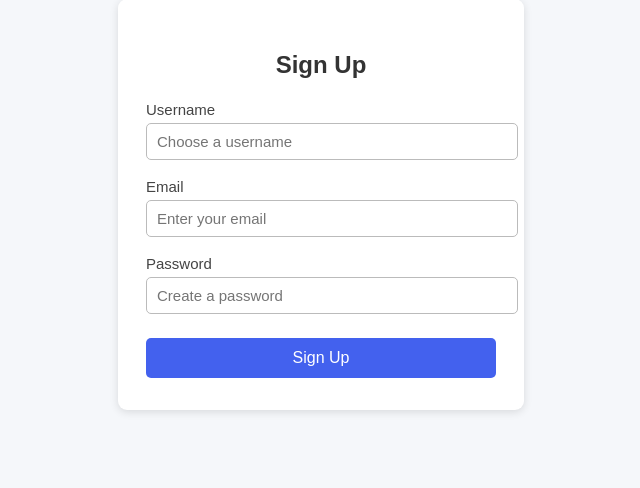
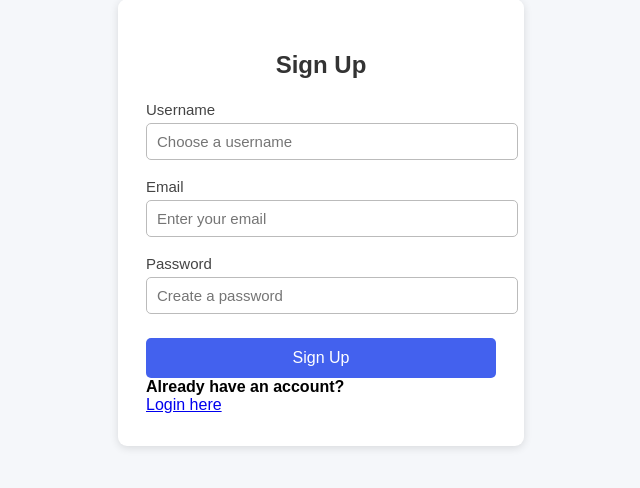
Before and after one commit to Sasank-5716/Django-Projects, a Django app: template todo/todo/templates/signup.html in a window 1280 px wide. Shown: the part 81-569 px from the top of the page, without its empty margins (319-959 px from the left). Run offline with Django 5.2, Linux system fonts and the light colour scheme; the template is opened without the code that fills it, so the values that code supplies are empty.

Commit message:
Add views and update urls.py

```diff
--- a/todo/todo/templates/signup.html
+++ b/todo/todo/templates/signup.html
@@ -73,6 +73,11 @@
       </div>
       <button class="btn" type="submit">Sign Up</button>
     </form>
+    <div class="field">
+        <b>Already have an account?</b>
+        <br>
+        <a href="{% url 'login' %}">Login here</a>
+    </div>
   </div>
 </body>
 </html>
--- a/todo/todo/urls.py
+++ b/todo/todo/urls.py
@@ -16,7 +16,11 @@ Including another URLconf
 """
 from django.contrib import admin
 from django.urls import path
+from django.urls import include
+from . import views
 
 urlpatterns = [
     path('admin/', admin.site.urls),
+    path('', views.signup),
+    path('login/', views.login, name='login'),
 ]
```
Also changed, not shown: todo/todo/views.py (added, +7 -0 lines).
